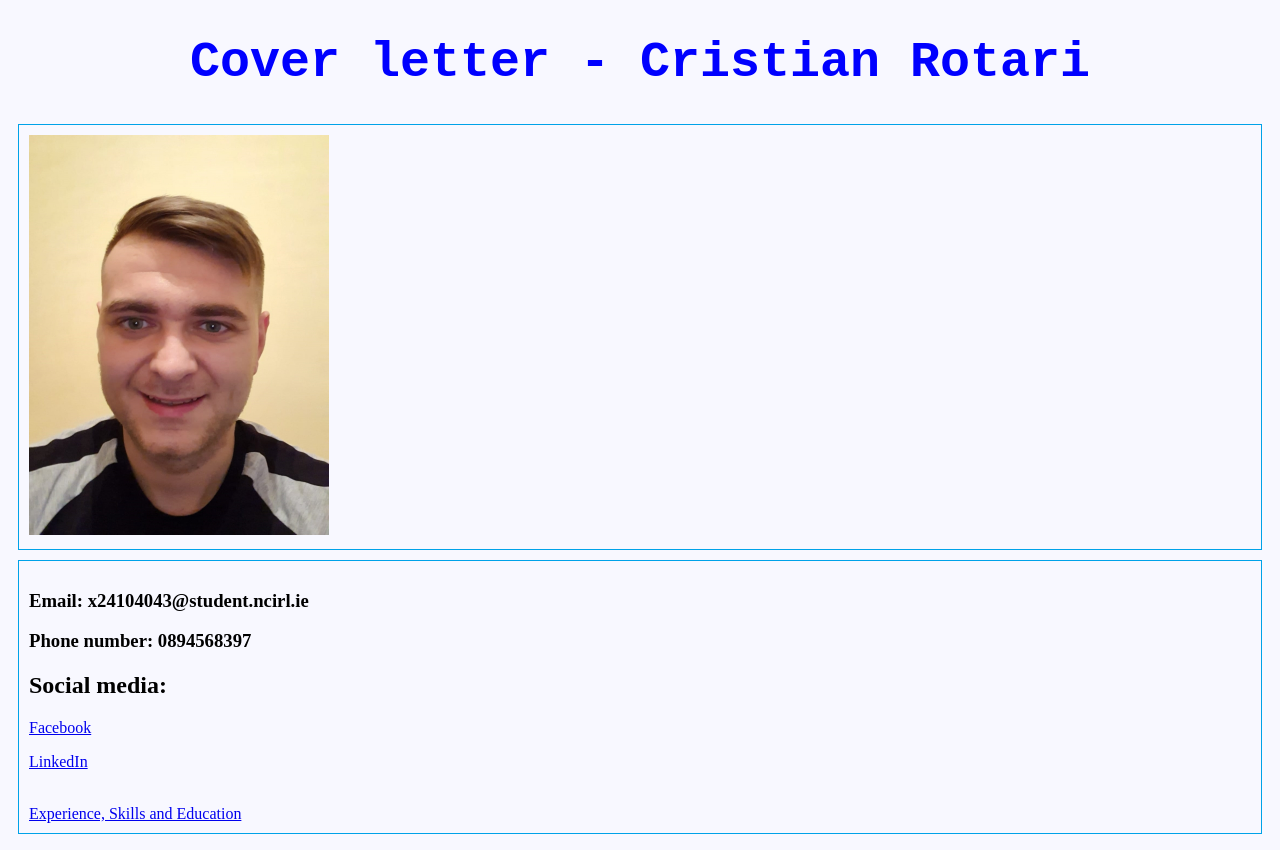
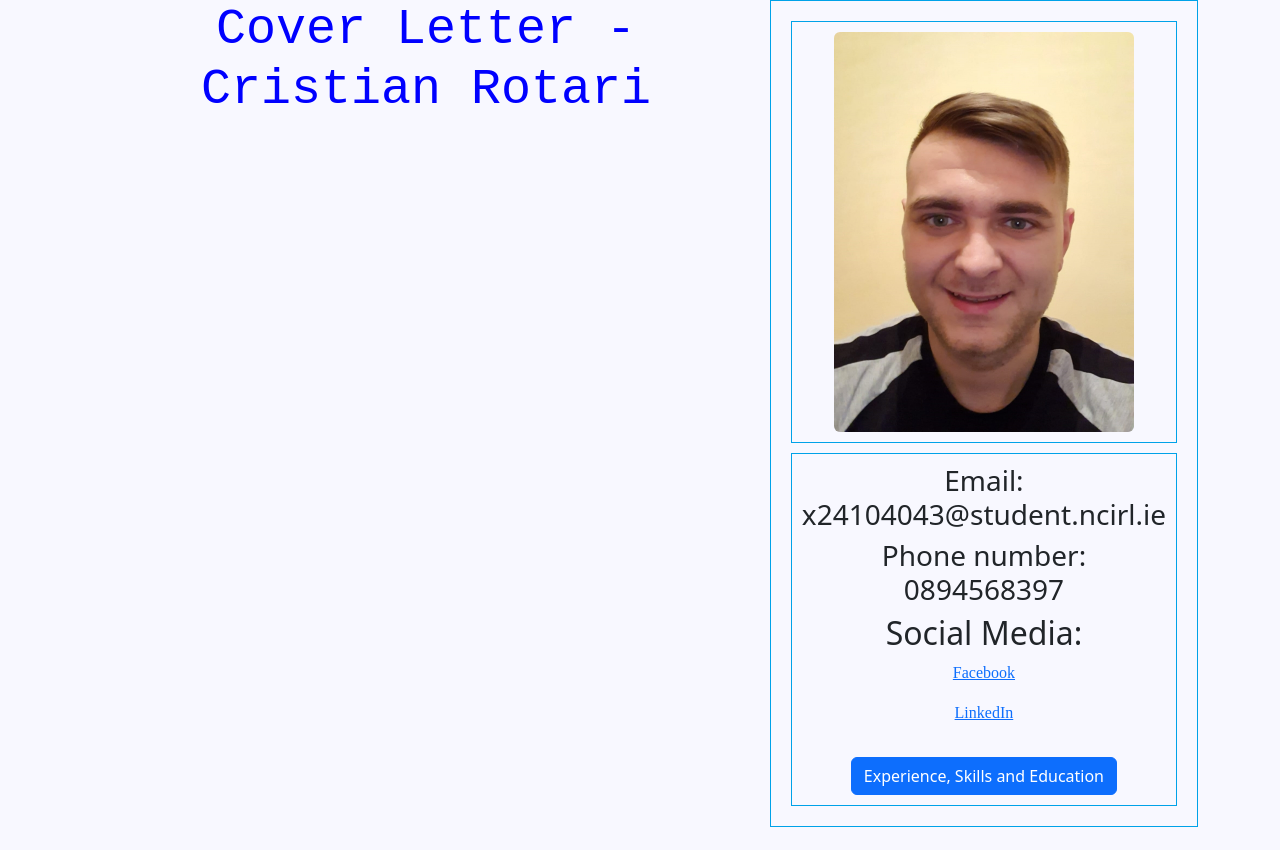
Before and after one commit to x24104043/x24104043.github.io, a plain HTML site: page index.html in a window 1280 px wide. After the commit the page ends 827 px from the top, so only its background shows below. Drawn offline with nearby package versions, Linux system fonts and the light colour scheme.

Commit message:
index.html

```diff
--- a/index.html
+++ b/index.html
@@ -2,34 +2,29 @@
 <html>
 	<head>
 		<title>Cover letter</title>
+		<link href="https://cdn.jsdelivr.net/npm/bootstrap@5.3.0/dist/css/bootstrap.min.css" rel="stylesheet">
 		<link rel="stylesheet" href="styles/style.css">
 	</head>
 	<body>
-		<h1>Cover letter - Cristian Rotari</h1>
+		<div class="container text-center">
+    <h1>Cover Letter - Cristian Rotari</h1>
 
     <div class="coverLetter">
         <div class="image">
-				<img src="images/Cris2.jpg" alt="Handsome lad" width="300" height="400">
+            <img src="images/Cris2.jpg" alt="Handsome lad" class="img-fluid rounded" width="300" height="400">
         </div>
 
         <div class="info">
             <h3>Email: x24104043@student.ncirl.ie</h3>
             <h3>Phone number: 0894568397</h3>
 
-				<h2>Social media:</h2>
-				<p>
-				<a href="https://www.facebook.com/cris.rotari">Facebook</a>
-				</p>
-				<p>
-				<a href="https://www.linkedin.com/in/rotaricristian">LinkedIn</a>
+            <h2>Social Media:</h2>
+            <p><a href="https://www.facebook.com/cris.rotari">Facebook</a></p>
+            <p><a href="https://www.linkedin.com/in/rotaricristian">LinkedIn</a></p>
 
-				</p>
-				<br>
-					<a href="Experience.html">Experience, Skills and Education</a>
+            <a href="Experience.html" class="btn btn-primary mt-3">Experience, Skills and Education</a>
         </div>
     </div>
-
-
 
 		</p>
 	</body>
```
Lines whose indentation alone changed are shown as unchanged.
